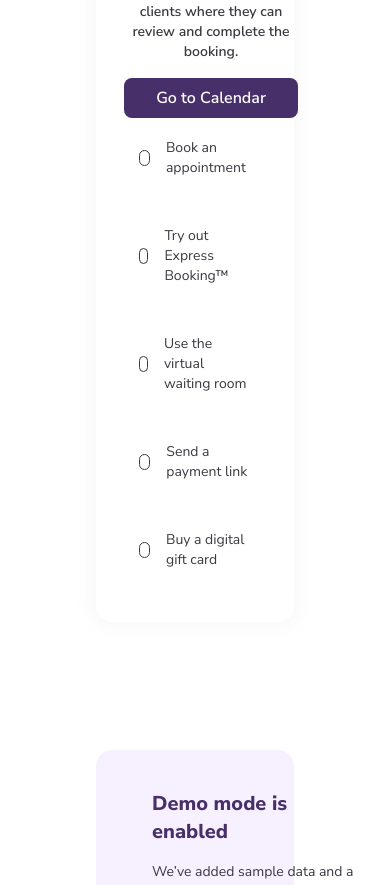
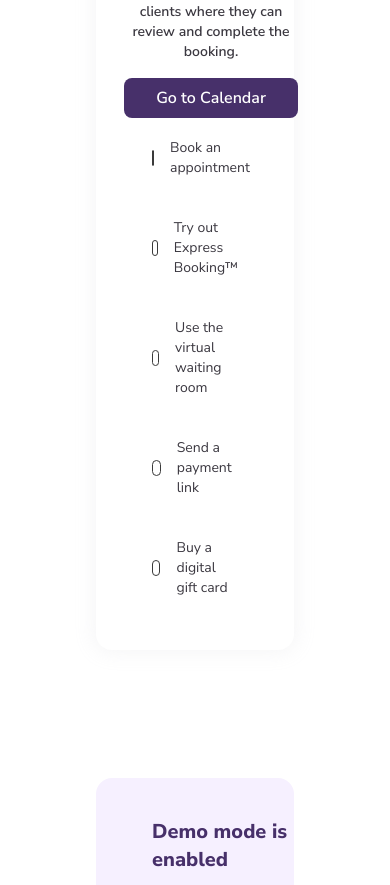
Before and after one commit to atuldedha/sniper-project-3, a React (Create React App) app: page / in a window 390 px wide. Shown: the part 1127-2012 px from the top of the page. Built offline with nearby package versions, Linux system fonts and the light colour scheme.

Commit message:
points alignment

```diff
--- a/src/components/VideoSection/index.js
+++ b/src/components/VideoSection/index.js
@@ -35,7 +35,7 @@ const VideoSection = () => {
 
       {/* points and video */}
       <div className="flex items-center flex-col-reverse lg:flex-row space-x-8 w-full">
-        <div className="flex flex-col items-start space-y-2 basis-2/3">
+        <div className="grid grid-cols-1 sm:grid-cols-2 lg:grid-cols-1 lg:space-y-2 basis-2/3">
           {/* points */}
           {points?.map((point, index) => (
             <div
```
